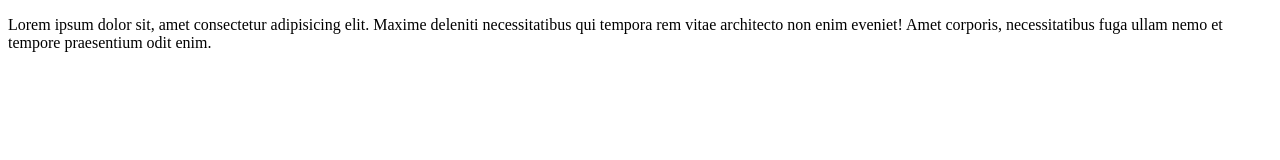
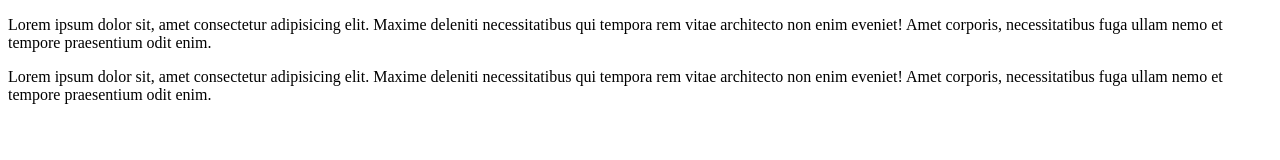
Before and after one commit to paulo-00-ctrl/BranchP, a plain HTML site: page index.html in a window 1280 px wide. Drawn offline with Linux system fonts and the light colour scheme.

Commit message:
alterando a feature

```diff
--- a/index.html
+++ b/index.html
@@ -7,11 +7,18 @@
     <title>Minhas Disciplinas</title>
 </head>
 <body>
+    <article>
     <title>
         Gerenciamento de Coniguração e Mudanças
     </title>
+</article>
     <p>
         Lorem ipsum dolor sit, amet consectetur adipisicing elit. Maxime deleniti necessitatibus qui tempora rem vitae architecto non enim eveniet! Amet corporis, necessitatibus fuga ullam nemo et tempore praesentium odit enim.
     </p>
+    <article>
+        <title>Engenharia de Software</title>
+        <p>        Lorem ipsum dolor sit, amet consectetur adipisicing elit. Maxime deleniti necessitatibus qui tempora rem vitae architecto non enim eveniet! Amet corporis, necessitatibus fuga ullam nemo et tempore praesentium odit enim.
+        </p>
+    </article>
 </body>
 </html>
```
